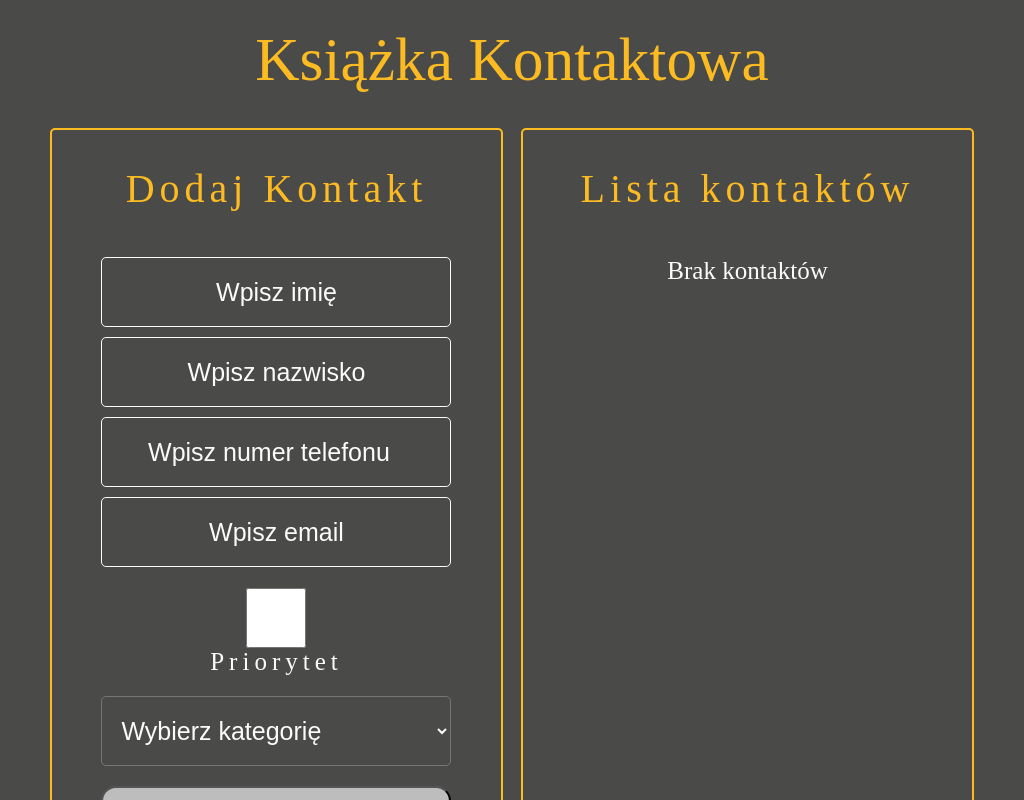
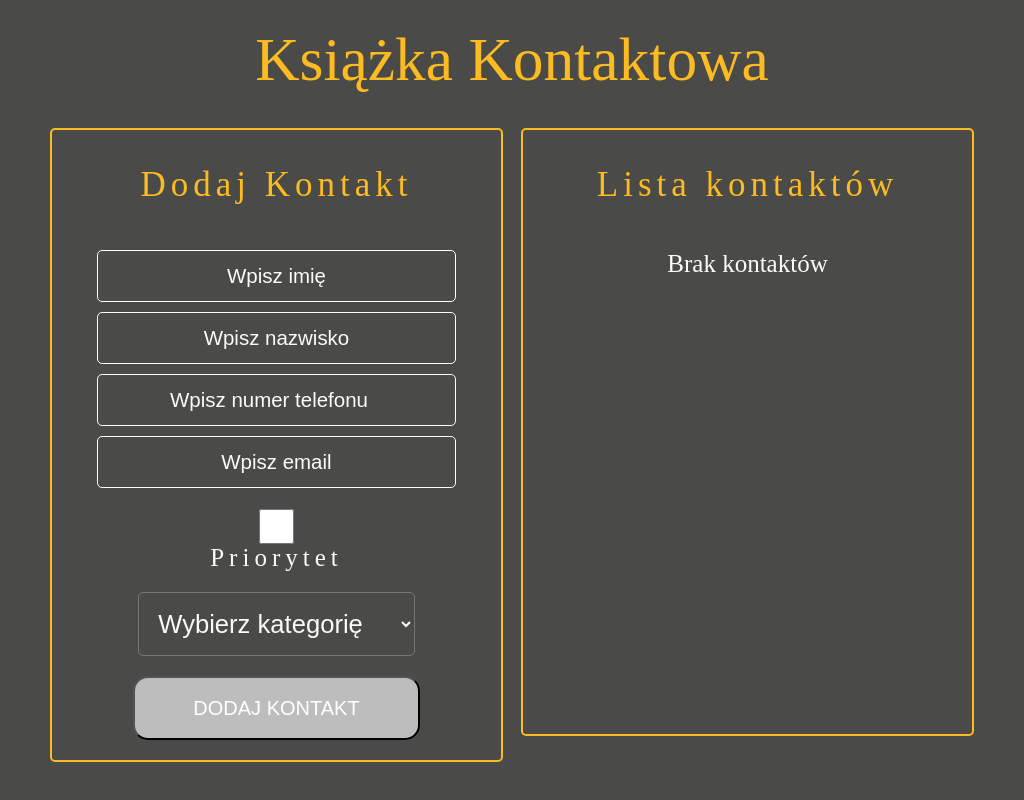
Before and after one commit to mstankiewicz1/ContactBook, a React app: page / in a window 1024 px wide. Shown: the top 800 px of the page. Built offline with nearby package versions, Linux system fonts and the light colour scheme; a web font is replaced by a local one.

Commit message:
Postepy 11.12.19r godz 00:44

```diff
--- a/css/style.css
+++ b/css/style.css
@@ -40,7 +40,8 @@ h1 {
         border: 2px solid #FBBB21;
         float: left;
         border-radius: 5px;
-        height: 195vh;
+        min-height: 76vh;
+        height: auto;
     }
 }
 
@@ -86,8 +87,8 @@ h1 {
 
 @media screen and (min-width: 801px) and (max-width: 1279px) {
     .signCheckbox {
-        width: 60px;
-        height: 60px;
+        width: 35px;
+        height: 35px;
     }
 }
 
@@ -131,10 +132,11 @@ input {
 
 @media screen and (min-width: 801px) and (max-width: 1279px) {
     input {
-        width: 350px;
-        height: 70px;
+        width: 35vw;
+        height: 6.5vh;
+        display: block;
         margin-top: 10px;
-        font-size: 25px;
+        font-size: 2vw;
     }
 }
 
@@ -163,9 +165,9 @@ input {
 
 @media screen and (min-width: 801px) and (max-width: 1279px) {
     .selectCategoryContact {
-        width: 350px;
-        height: 70px;
-        font-size: 25px;
+        width: 27vw;
+        height: 8vh;
+        font-size: 2.5vw;
         padding: 5px;
         padding-left: 15px;
     }
@@ -203,7 +205,7 @@ input {
     .contactList {
         width: 48%;
         margin: 1%;
-        height: 195vh;
+        min-height: 76vh;
         border-radius: 5px;
         text-align: center;
         border: 2px solid #FBBB21;
@@ -221,7 +223,7 @@ h2 {
 
 @media screen and (min-width: 801px) and (max-width: 1279px) {
     h2 {
-        font-size: 40px;
+        font-size: 35px;
         padding: 35px 35px;
         letter-spacing: 5px;
     }
@@ -274,6 +276,7 @@ td {
     td {
         font-size: 20px;
         padding: 5px;
+        border: 2px solid red;
     }
 }
 
@@ -318,9 +321,9 @@ button.addContactButton {
 
 @media screen and (min-width: 801px) and (max-width: 1279px) {
     button.addContactButton {
-        width: 350px;
-        height: 70px;
-        font-size: 25px;
+        width: 28vw;
+        height: 8vh;
+        font-size: 20px;
     }
 }
 
@@ -342,10 +345,10 @@ button.deleteContactButton {
 
 @media screen and (min-width: 801px) and (max-width: 1279px) {
     button.deleteContactButton {
-        width: 75px;
-        height: 35px;
+        width: 6vw;
+        height: 4vh;
         border-radius: 15px;
-        font-size: 20px;
+        font-size: 13px;
         padding: 5px;
     }
 }
--- a/js/AddContact.jsx
+++ b/js/AddContact.jsx
@@ -47,7 +47,7 @@ class AddContact extends React.Component{
     render(){
         return <div className="form">
             <h2>Dodaj Kontakt</h2>
-            <fieldset>
+            <fieldset className="areaFields">
                 <input name="name" type="text" placeholder="Wpisz imię" value={this.state.name}
                        onChange={this.handleChange}/>
                 <input name="surname" type="text" placeholder="Wpisz nazwisko" value={this.state.surname}
```
